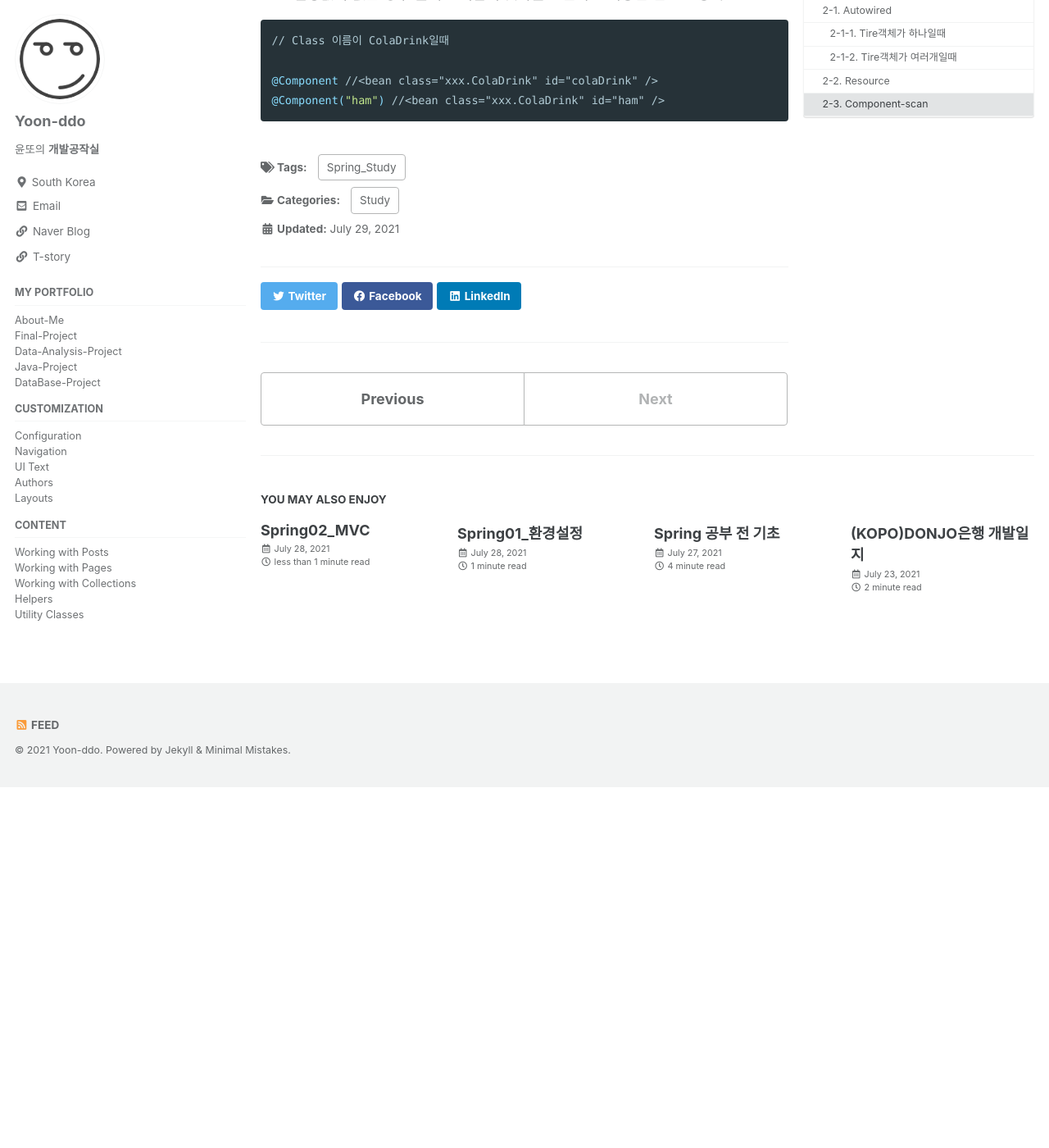
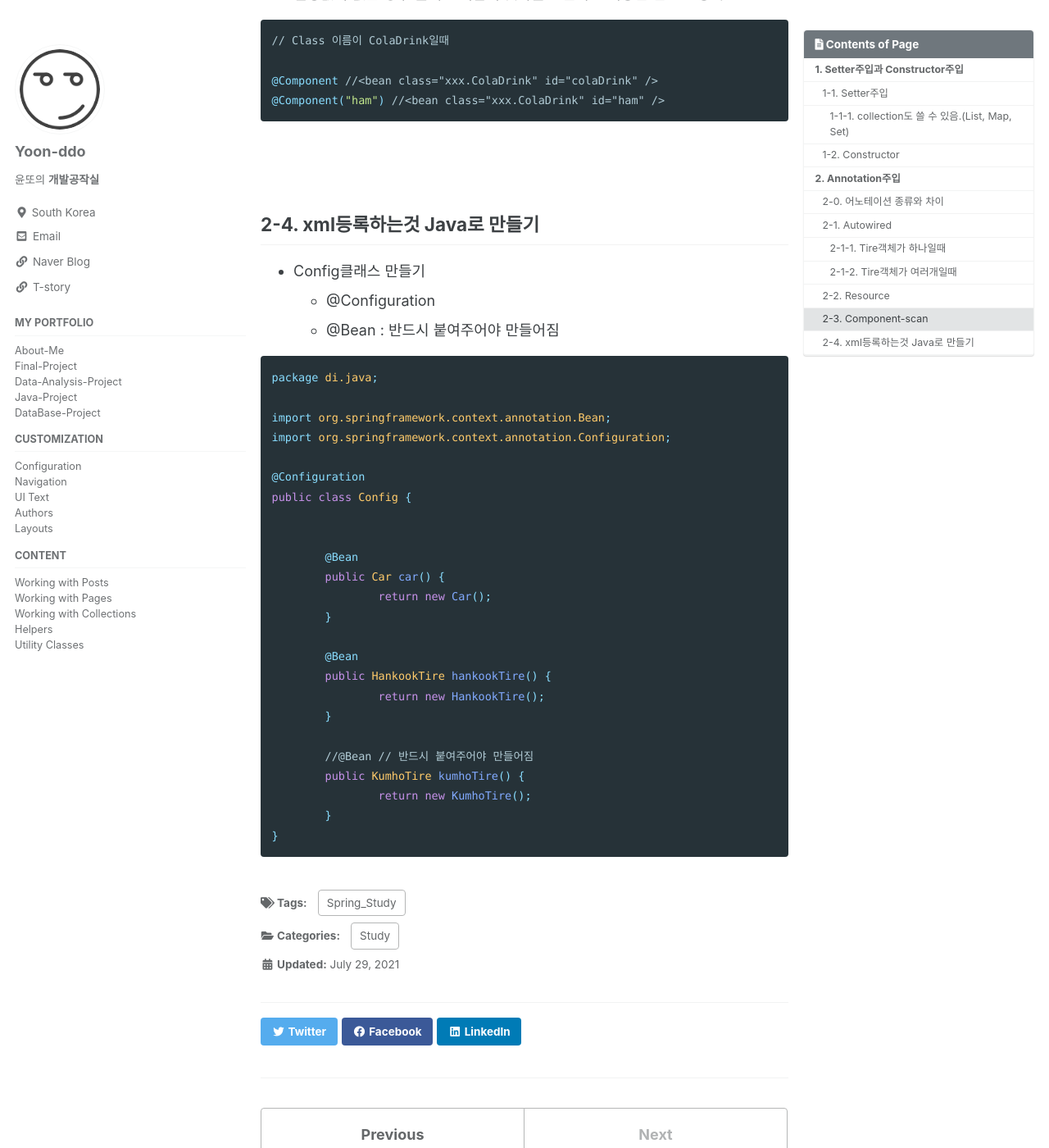
Before and after one commit to Yoon-ddo/Yoon-ddo.github.io, a Jekyll site: the page built from _posts/2021-07-29-Spring03_Set,Construct,Annotation주입.md, in a window 1280 px wide and 1400 px high, scrolled down 7648 px. Shown: the whole window at 82% size. Built offline with Jekyll 4.4.1, drawn with Linux system fonts in a browser that asks for light colours; cached includes are drawn as plain includes; before the commit the page ends 8608 px from its top, so only the background shows below that; some of the changed text lies outside the part shown.

Commit message:
Update 2021-07-29-Spring03_Set,Construct,Annotation주입.md

````diff
--- a/_posts/2021-07-29-Spring03_Set,Construct,Annotation주입.md
+++ b/_posts/2021-07-29-Spring03_Set,Construct,Annotation주입.md
@@ -289,3 +289,37 @@ public class DriverMain {
 @Component //<bean class="xxx.ColaDrink" id="colaDrink" />
 @Component("ham") //<bean class="xxx.ColaDrink" id="ham" />
 ```
+
+<br><br>
+
+## 2-4. xml등록하는것 Java로 만들기
+* Config클래스 만들기
+  - @Configuration
+  - @Bean : 반드시 붙여주어야 만들어짐
+
+```java
+package di.java;
+
+import org.springframework.context.annotation.Bean;
+import org.springframework.context.annotation.Configuration;
+
+@Configuration
+public class Config {
+
+
+	@Bean
+	public Car car() {
+		return new Car();
+	}
+
+	@Bean
+	public HankookTire hankookTire() {
+		return new HankookTire();
+	}
+
+	//@Bean // 반드시 붙여주어야 만들어짐
+	public KumhoTire kumhoTire() {
+		return new KumhoTire();
+	}
+}
+```
````
